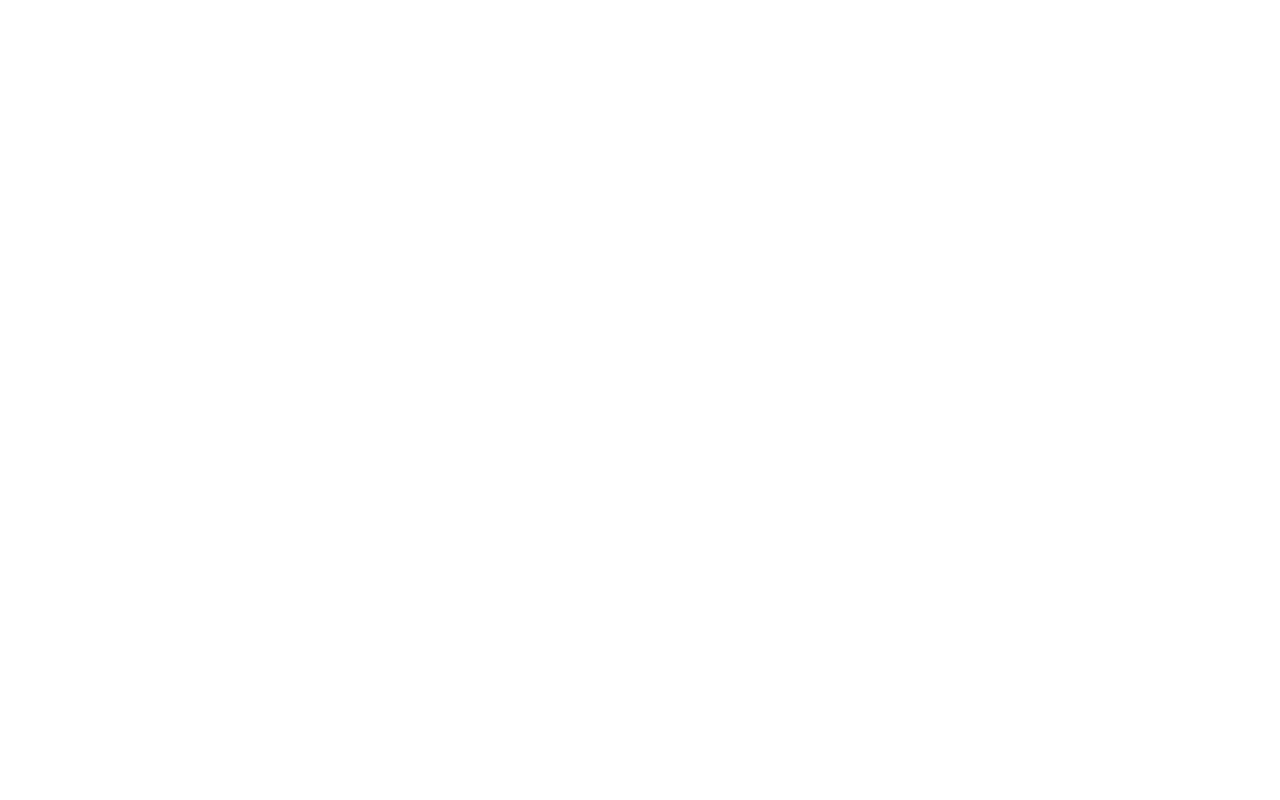
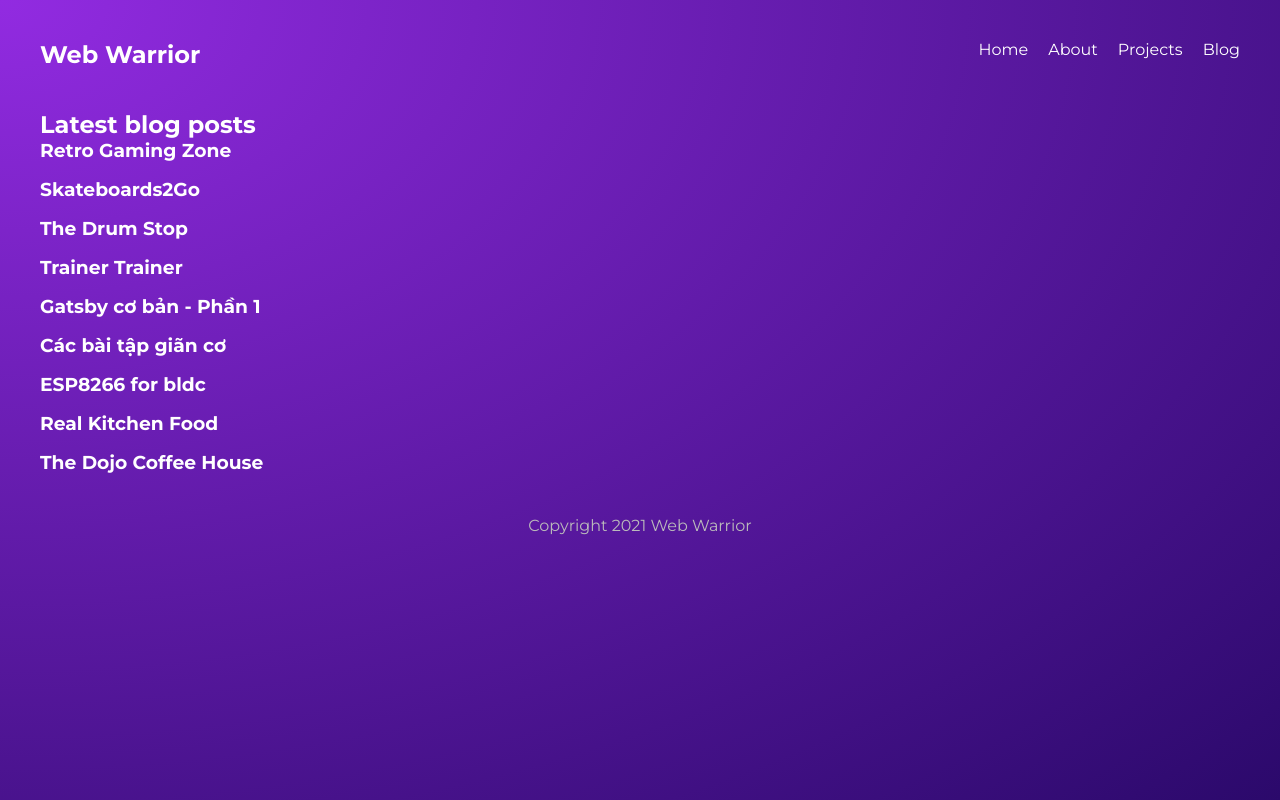
Before and after one commit to duahau13/web-warrior, a Gatsby site: page /blog in a window 1280 px wide. Before the commit this address had no page. Built offline with nearby package versions, Linux system fonts and the light colour scheme; Gatsby itself is replaced by a stand-in of ours.

Commit message:
add blog posts

```diff
--- a/gatsby-config.js
+++ b/gatsby-config.js
@@ -11,11 +11,19 @@
     `gatsby-plugin-image`,
     `gatsby-plugin-sharp`,
     `gatsby-transformer-sharp`,
+    `gatsby-plugin-mdx`,
     {
       resolve: `gatsby-source-filesystem`,
       options: {
         name: `projects`,
         path: `${__dirname}/src/projects/`,
+      },
+    },
+    {
+      resolve: `gatsby-source-filesystem`,
+      options: {
+        name: `blog`,
+        path: `${__dirname}/src/blog/`,
       },
     },
     {
--- a/package.json
+++ b/package.json
@@ -14,8 +14,11 @@
     "test": "echo \"Write tests! -> https://gatsby.dev/unit-testing\" && exit 1"
   },
   "dependencies": {
+    "@mdx-js/mdx": "^1.6.22",
+    "@mdx-js/react": "^1.6.22",
     "gatsby": "^4.4.0",
     "gatsby-plugin-image": "^2.4.0",
+    "gatsby-plugin-mdx": "^3.4.0",
     "gatsby-plugin-sharp": "^4.4.0",
     "gatsby-source-filesystem": "^4.4.0",
     "gatsby-transformer-remark": "^5.4.0",
--- /dev/null
+++ b/src/blog/bai-tap-gian-co.mdx
@@ -0,0 +1,11 @@
+---
+title: Các bài tập giãn cơ
+category: Calisthenics
+date: 2021-01-06
+---
+
+**Lorem ninja ipsum dolor sit amet** consectetuer adipiscing elit, sed diam nonummy nibh euismod tincidunt ut laoreet dolore magna aliquam erat volutpat. Ut ninja wisi enim ad minim veniam, quis nostrud exerci tation ullamcorper suscipit ninja lobortis nisl ut aliquip ex ea commodo consequat. Duis ninja autem vel eum iriure dolor in hendrerit in vulputate ninja velit esse molestie consequat, vel illum dolore eu feugiat nulla ninja facilisis at vero eros et accumsan et iusto odio dignissim qui blandit praesent luptatum zzril delenit augue duis dolore te feugait nulla facilisi. Nam ninja ipsum liber tempor cum soluta nobis eleifend option congue nihil imperdiet doming id quod mazim placerat facer possim assum. Typi ninja non habent claritatem insitam; est usus legentis in iis qui facit eorum claritatem. Investigationes ninja demonstraverunt lectores legere me lius quod ii legunt saepius. Claritas ninja est etiam processus dynamicus, qui ninja sequitur mutationem consuetudium lectorum. Mirum ninja est notare quam littera gothica, quam nunc putamus parum claram, anteposuerit litterarum formas humanitatis per seacula quarta decima et quinta decima. Eodem ninja ipsum modo typi, qui nunc nobis videntur parum clari, fiant sollemnes in ninja futurum.
+
+### Lorem ninja ipsum dolor
+
+Lorem ninja ipsum dolor sit amet, consectetuer adipiscing elit, sed diam nonummy nibh euismod tincidunt ut laoreet dolore magna aliquam erat volutpat. Ut ninja wisi enim ad minim veniam, quis nostrud exerci tation ullamcorper suscipit ninja lobortis nisl ut aliquip ex ea commodo consequat. Duis ninja autem vel eum iriure dolor in hendrerit in vulputate ninja velit esse molestie consequat, vel illum dolore eu feugiat nulla ninja facilisis at vero eros et accumsan et iusto odio dignissim qui blandit praesent luptatum zzril delenit augue duis dolore te feugait nulla facilisi. Nam ninja ipsum liber tempor cum soluta nobis eleifend option congue nihil imperdiet doming id quod mazim placerat facer possim assum. Typi ninja non habent claritatem insitam; est usus legentis in iis qui facit eorum claritatem. Investigationes ninja demonstraverunt lectores legere me lius quod ii legunt saepius. Claritas ninja est etiam processus dynamicus, qui ninja sequitur mutationem consuetudium lectorum. Mirum ninja est notare quam littera gothica, quam nunc putamus parum claram, anteposuerit litterarum formas humanitatis per seacula quarta decima et quinta decima. Eodem ninja ipsum modo typi, qui nunc nobis videntur parum clari, fiant sollemnes in ninja futurum.
--- /dev/null
+++ b/src/blog/esp8266-bldc.mdx
@@ -0,0 +1,11 @@
+---
+title: ESP8266 for bldc
+category: Điện tử
+date: 2021-01-05
+---
+
+**Lorem ninja ipsum dolor sit amet** consectetuer adipiscing elit, sed diam nonummy nibh euismod tincidunt ut laoreet dolore magna aliquam erat volutpat. Ut ninja wisi enim ad minim veniam, quis nostrud exerci tation ullamcorper suscipit ninja lobortis nisl ut aliquip ex ea commodo consequat. Duis ninja autem vel eum iriure dolor in hendrerit in vulputate ninja velit esse molestie consequat, vel illum dolore eu feugiat nulla ninja facilisis at vero eros et accumsan et iusto odio dignissim qui blandit praesent luptatum zzril delenit augue duis dolore te feugait nulla facilisi. Nam ninja ipsum liber tempor cum soluta nobis eleifend option congue nihil imperdiet doming id quod mazim placerat facer possim assum. Typi ninja non habent claritatem insitam; est usus legentis in iis qui facit eorum claritatem. Investigationes ninja demonstraverunt lectores legere me lius quod ii legunt saepius. Claritas ninja est etiam processus dynamicus, qui ninja sequitur mutationem consuetudium lectorum. Mirum ninja est notare quam littera gothica, quam nunc putamus parum claram, anteposuerit litterarum formas humanitatis per seacula quarta decima et quinta decima. Eodem ninja ipsum modo typi, qui nunc nobis videntur parum clari, fiant sollemnes in ninja futurum.
+
+### Lorem ninja ipsum dolor
+
+Lorem ninja ipsum dolor sit amet, consectetuer adipiscing elit, sed diam nonummy nibh euismod tincidunt ut laoreet dolore magna aliquam erat volutpat. Ut ninja wisi enim ad minim veniam, quis nostrud exerci tation ullamcorper suscipit ninja lobortis nisl ut aliquip ex ea commodo consequat. Duis ninja autem vel eum iriure dolor in hendrerit in vulputate ninja velit esse molestie consequat, vel illum dolore eu feugiat nulla ninja facilisis at vero eros et accumsan et iusto odio dignissim qui blandit praesent luptatum zzril delenit augue duis dolore te feugait nulla facilisi. Nam ninja ipsum liber tempor cum soluta nobis eleifend option congue nihil imperdiet doming id quod mazim placerat facer possim assum. Typi ninja non habent claritatem insitam; est usus legentis in iis qui facit eorum claritatem. Investigationes ninja demonstraverunt lectores legere me lius quod ii legunt saepius. Claritas ninja est etiam processus dynamicus, qui ninja sequitur mutationem consuetudium lectorum. Mirum ninja est notare quam littera gothica, quam nunc putamus parum claram, anteposuerit litterarum formas humanitatis per seacula quarta decima et quinta decima. Eodem ninja ipsum modo typi, qui nunc nobis videntur parum clari, fiant sollemnes in ninja futurum.
--- /dev/null
+++ b/src/blog/gatsby-co-ban-p1.mdx
@@ -0,0 +1,11 @@
+---
+title: Gatsby cơ bản - Phần 1
+category: GatsbyJS
+date: 2021-01-09
+---
+
+**Lorem ninja ipsum dolor sit amet** consectetuer adipiscing elit, sed diam nonummy nibh euismod tincidunt ut laoreet dolore magna aliquam erat volutpat. Ut ninja wisi enim ad minim veniam, quis nostrud exerci tation ullamcorper suscipit ninja lobortis nisl ut aliquip ex ea commodo consequat. Duis ninja autem vel eum iriure dolor in hendrerit in vulputate ninja velit esse molestie consequat, vel illum dolore eu feugiat nulla ninja facilisis at vero eros et accumsan et iusto odio dignissim qui blandit praesent luptatum zzril delenit augue duis dolore te feugait nulla facilisi. Nam ninja ipsum liber tempor cum soluta nobis eleifend option congue nihil imperdiet doming id quod mazim placerat facer possim assum. Typi ninja non habent claritatem insitam; est usus legentis in iis qui facit eorum claritatem. Investigationes ninja demonstraverunt lectores legere me lius quod ii legunt saepius. Claritas ninja est etiam processus dynamicus, qui ninja sequitur mutationem consuetudium lectorum. Mirum ninja est notare quam littera gothica, quam nunc putamus parum claram, anteposuerit litterarum formas humanitatis per seacula quarta decima et quinta decima. Eodem ninja ipsum modo typi, qui nunc nobis videntur parum clari, fiant sollemnes in ninja futurum.
+
+### Lorem ninja ipsum dolor
+
+Lorem ninja ipsum dolor sit amet, consectetuer adipiscing elit, sed diam nonummy nibh euismod tincidunt ut laoreet dolore magna aliquam erat volutpat. Ut ninja wisi enim ad minim veniam, quis nostrud exerci tation ullamcorper suscipit ninja lobortis nisl ut aliquip ex ea commodo consequat. Duis ninja autem vel eum iriure dolor in hendrerit in vulputate ninja velit esse molestie consequat, vel illum dolore eu feugiat nulla ninja facilisis at vero eros et accumsan et iusto odio dignissim qui blandit praesent luptatum zzril delenit augue duis dolore te feugait nulla facilisi. Nam ninja ipsum liber tempor cum soluta nobis eleifend option congue nihil imperdiet doming id quod mazim placerat facer possim assum. Typi ninja non habent claritatem insitam; est usus legentis in iis qui facit eorum claritatem. Investigationes ninja demonstraverunt lectores legere me lius quod ii legunt saepius. Claritas ninja est etiam processus dynamicus, qui ninja sequitur mutationem consuetudium lectorum. Mirum ninja est notare quam littera gothica, quam nunc putamus parum claram, anteposuerit litterarum formas humanitatis per seacula quarta decima et quinta decima. Eodem ninja ipsum modo typi, qui nunc nobis videntur parum clari, fiant sollemnes in ninja futurum.
--- a/src/components/Navbar.js
+++ b/src/components/Navbar.js
@@ -22,6 +22,7 @@
         <Link to="/">Home</Link>
         <Link to="/about">About</Link>
         <Link to="/projects">Projects</Link>
+        <Link to="/blog">Blog</Link>
       </div>
     </nav>
   )
--- /dev/null
+++ b/src/pages/blog/index.js
@@ -0,0 +1,42 @@
+import React from "react"
+import Layout from "../../components/Layout"
+import { graphql, Link } from "gatsby"
+
+export default function AllBlogPosts({ data }) {
+  const posts = data.allMdx.nodes
+  console.log(posts)
+
+  return (
+    <Layout>
+      <div>
+        <h2>Latest blog posts</h2>
+        <div>
+          {posts.map(post => {
+            const { title, category } = post.frontmatter
+            return (
+              <Link to={post.slug} key={post.id}>
+                <h3>{title}</h3>
+                <p>{category}</p>
+              </Link>
+            )
+          })}
+        </div>
+      </div>
+    </Layout>
+  )
+}
+
+export const query = graphql`
+  {
+    allMdx(sort: { fields: frontmatter___date, order: DESC }) {
+      nodes {
+        frontmatter {
+          title
+          date(formatString: "MMMM DD, YYYY")
+        }
+        id
+        slug
+      }
+    }
+  }
+`
```
Also changed, not shown: src/pages/blog/{mdx.slug}.js (added, +29 -0 lines), 1 other file.
